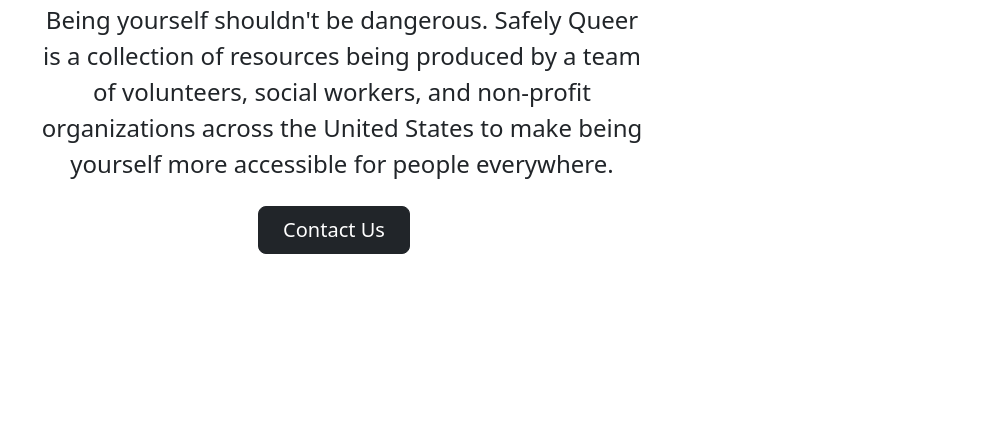
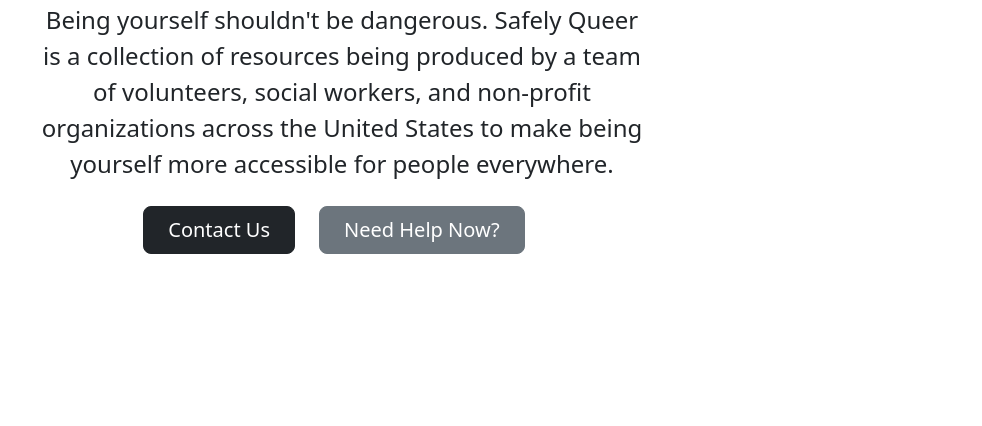
Before and after one commit to bybiarian/bybiarian.github.io, a website built with Vite: page index.html in a window 1280 px wide. Shown: the part 294-720 px from the top of the page, without its empty margins (298-1280 px from the left). Built offline with nearby package versions, Linux system fonts and the light colour scheme.

Commit message:
Added short term emergency link (Trevor Project)

```diff
--- a/index.html
+++ b/index.html
@@ -54,6 +54,12 @@
             href="mailto:team@safelyqueer.org"
             >Contact Us</a
           >
+          <a
+            class="btn btn-secondary btn-lg px-4 me-sm-3 mb-7"
+            href="https://www.thetrevorproject.org/get-help/"
+            target="_blank"
+            >Need Help Now?</a
+          >
           <!--
           <button
             type="button"
```
